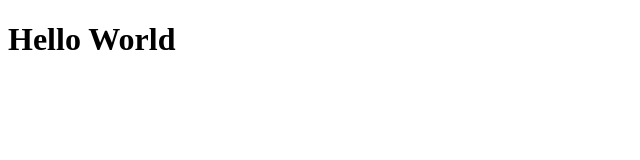
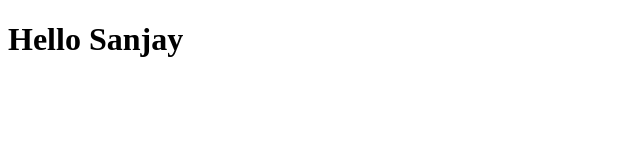
Before and after one commit to SanjayDutta/testing-azure-github, a Nuxt app: page / in a window 1280 px wide. Shown: the top 160 px of the page, without its empty margins (0-640 px from the left). Built offline with nearby package versions, Linux system fonts and the light colour scheme.

Commit message:
added message

```diff
--- a/pages/index.vue
+++ b/pages/index.vue
@@ -1,11 +1,16 @@
 <template>
   <div>
-    <h1>Hello World</h1>
+    <h1>{{ message }}</h1>
   </div>
 </template>
 
 <script>
 export default {
-  name: 'IndexPage'
+  name: 'IndexPage',
+  data() {
+    return {
+      message: 'Hello Sanjay'
+    }
+  }
 }
 </script>
```
